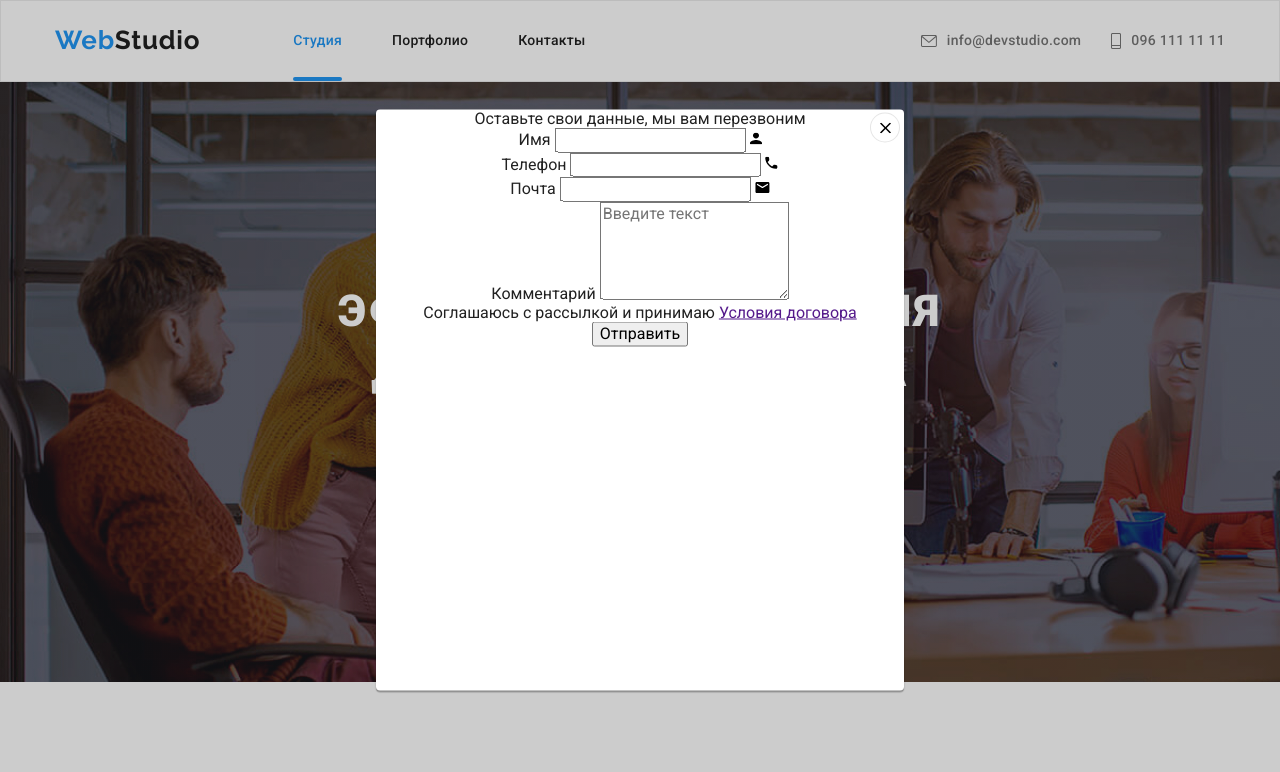
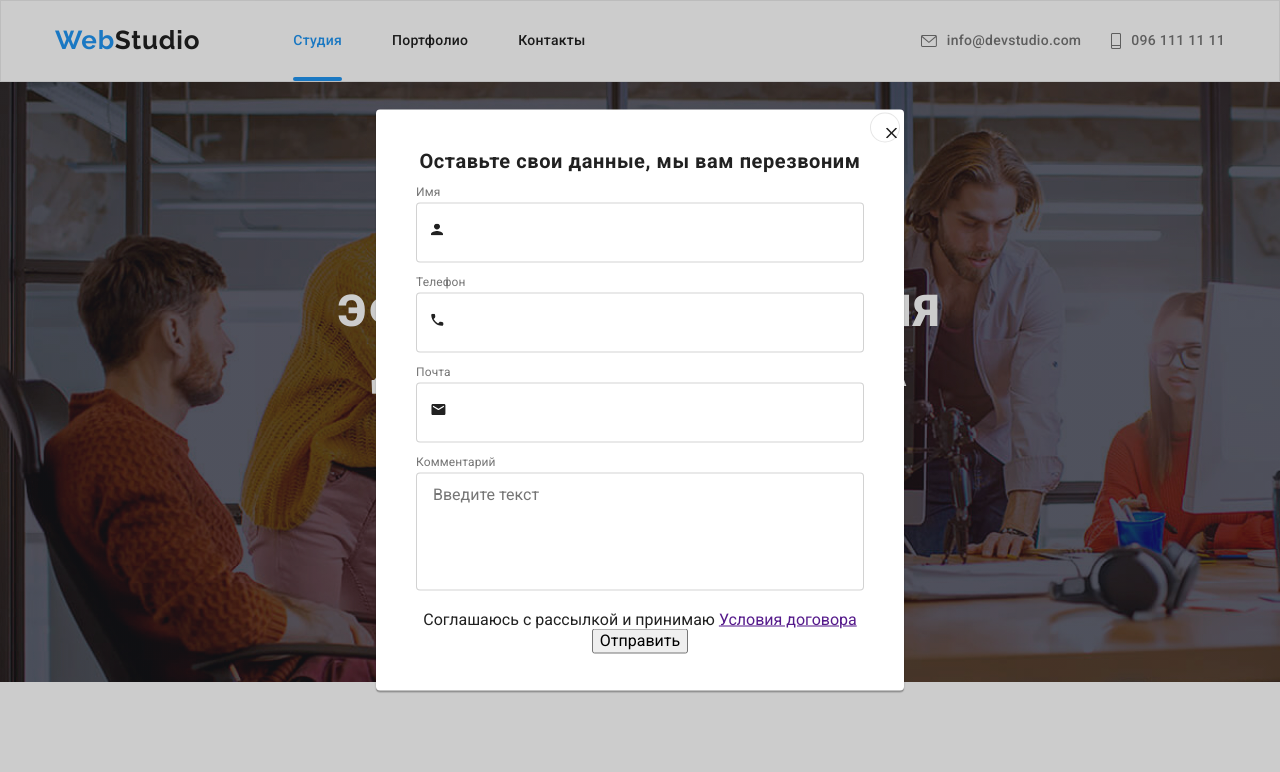
Before and after one commit to ChykhladzeMary/goit-markup-hw-06, a plain HTML site: page index.html in a window 1280 px wide. Both pictures are taken after a click on the button "Заказать услугу". Shown: the top 772 px of the page. Drawn offline with nearby package versions, Linux system fonts and the light colour scheme.

Commit message:
дополняет модальное окно

```diff
--- a/css/styles.css
+++ b/css/styles.css
@@ -942,3 +942,100 @@ background-color: var(--accent-color);
             filter: drop-shadow(0px 4px 4px rgba(0, 0, 0, 0.15));
             border-radius: 4px;
 }
+
+.modal-input {
+
+
+       margin: 0;
+       padding: 30px 40px 28px 40px;
+        width: 448px;
+        height: 40px;
+        left: 576px;
+        top: 314px;
+    font: inherit;
+        border: 1px solid rgba(33, 33, 33, 0.2);
+        border-radius: 4px;
+}
+
+.modal-input:focus + .modal-icon {
+    fill: var(--accent-color);
+}
+
+.modal-input:focus {
+    border-color: var(--accent-color);
+    outline: none;
+}
+.modal-icon {
+    position: absolute;
+        top: 50%;
+        left: 15px;
+        fill: var(--main-color);
+
+       display: inline-block;
+        transition: fill 250ms cubic-bezier(0.4, 0, 0.2, 1);
+}
+.modal-form {
+    box-sizing: border-box;
+    width: 448px;
+        margin: 0 auto;
+        text-align: center;
+}
+.modal-field {
+    position: relative;
+    display: flex;
+    flex-direction: column;
+  margin-bottom: 12px;
+
+
+}
+
+.modal-label {
+
+        text-align: start;
+        font-size: 12px;
+        line-height: 1.17;
+        margin-bottom: 4px;
+        letter-spacing: 0.01em;
+        color: var(--secondary-color);
+
+}
+
+.modal-title {
+    font-family: 'Roboto';
+        font-style: normal;
+        font-weight: 700;
+        font-size: 20px;
+        line-height: 1.15;
+        text-align: center;
+        letter-spacing: 0.03em;
+    padding-bottom: 12px;
+    padding-top: 40px;
+        color: var(--main-color);
+}
+
+.textarea-field {
+    display: flex;
+    flex-direction: column;
+    position: relative;
+    margin-bottom: 20px;
+
+}
+
+.textarea {
+padding: 12px 16px;
+    width: 448px;
+    border: 1px solid rgba(33, 33, 33, 0.2);
+
+    box-sizing: border-box;
+    border-radius: 4px;
+    resize: none;
+
+    transition: border-color 250ms cubic-bezier(0.4, 0, 0.2, 1), outline 250ms cubic-bezier(0.4, 0, 0.2, 1);
+
+
+}
+
+.textarea:focus {
+    border-color: var(--accent-color);
+    outline: none;
+}
```
Also changed, not shown: index.html (+3 -0 lines).
